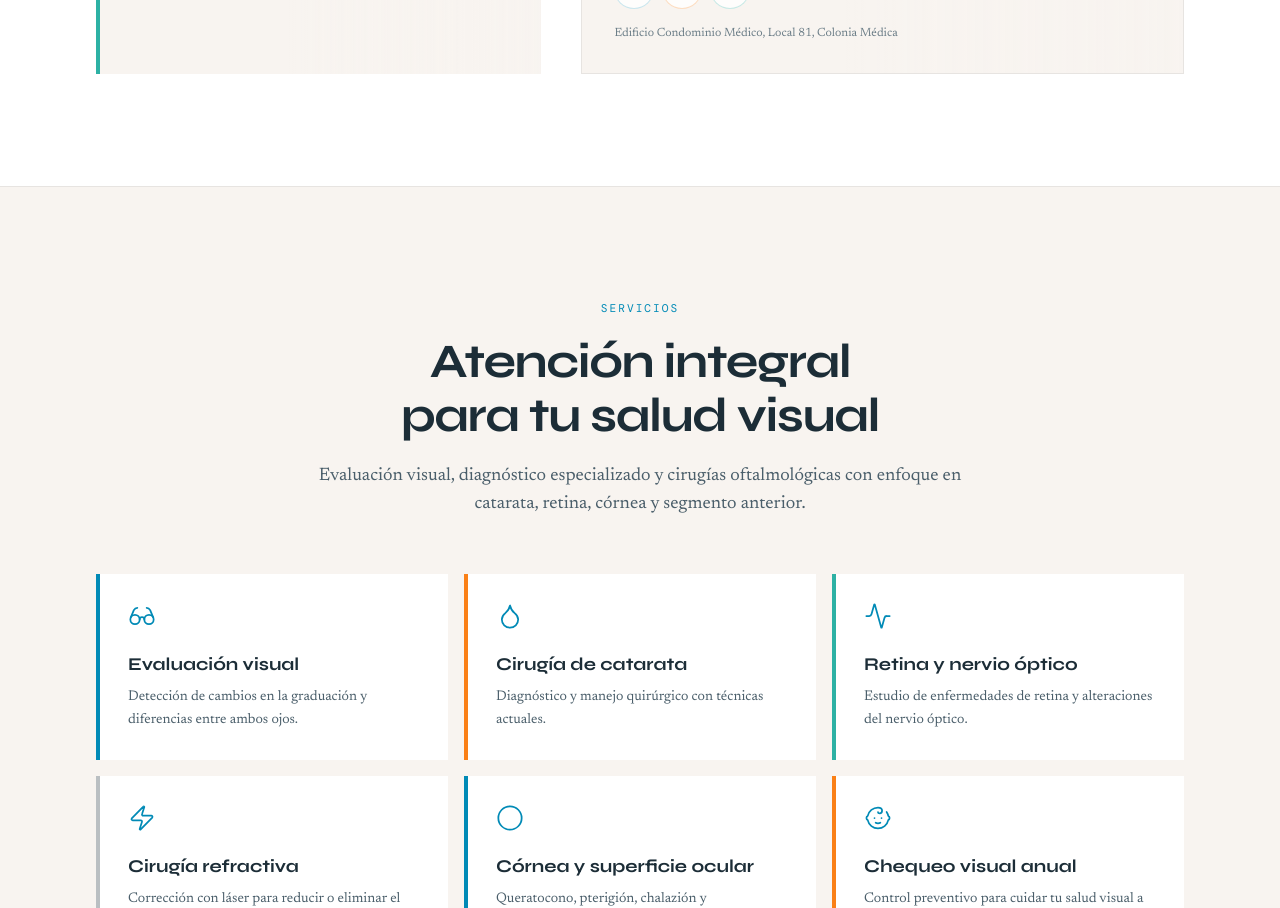
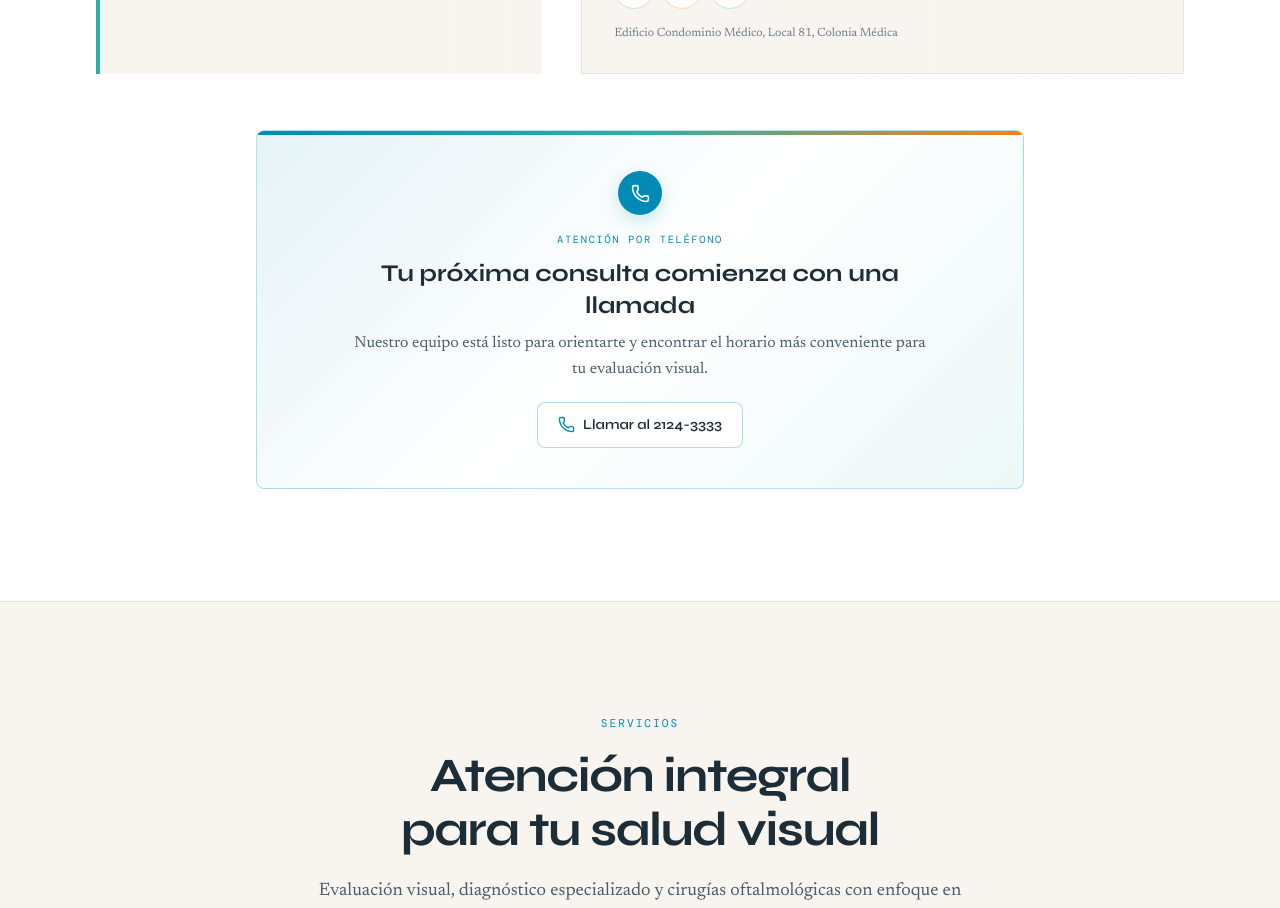
Before and after one commit to leofdr7/novavision, a React (Vite) app: page / in a window 1280 px wide. Shown: the part 2880-3788 px from the top of the page. Built offline with nearby package versions, Linux system fonts and the light colour scheme.

Commit message:
tel fijo

```diff
--- a/src/components/About.tsx
+++ b/src/components/About.tsx
@@ -1,4 +1,4 @@
-import { Facebook, Instagram, MessageCircle } from "lucide-react";
+import { Facebook, Instagram, MessageCircle, Phone } from "lucide-react";
 import { clinic } from "../data/clinic";
 import { Reveal, SectionLabel, SectionTitle } from "./ui/Reveal";
 
@@ -168,6 +168,33 @@ export function About() {
             ))}
           </div>
         </div>
+
+        <Reveal delay={0.12} className="mt-10 md:mt-14">
+          <aside className="relative mx-auto max-w-3xl overflow-hidden rounded-md border border-blue/25 bg-[linear-gradient(135deg,rgba(1,138,182,0.1),rgba(255,255,255,0.94),rgba(45,177,164,0.09))] px-6 py-8 text-center before:absolute before:inset-x-0 before:top-0 before:h-1 before:bg-[linear-gradient(90deg,#018AB6,#2DB1A4,#FA8017)] md:px-12 md:py-10">
+            <div className="mx-auto flex h-11 w-11 items-center justify-center rounded-full bg-blue text-white shadow-[0_6px_18px_rgba(1,138,182,0.2)]">
+              <Phone size={19} />
+            </div>
+            <div className="mx-auto mt-4 max-w-xl">
+              <p className="font-mono text-[0.65rem] uppercase tracking-[0.16em] text-blue">
+                Atención por teléfono
+              </p>
+              <h3 className="mt-2 font-display text-xl font-bold md:text-2xl">
+                Tu próxima consulta comienza con una llamada
+              </h3>
+              <p className="mt-2 text-sm leading-relaxed text-ink-soft md:text-base">
+                Nuestro equipo está listo para orientarte y encontrar el horario más
+                conveniente para tu evaluación visual.
+              </p>
+            </div>
+            <a
+              href="tel:21243333"
+              className="relative mt-5 inline-flex items-center justify-center gap-2 rounded-md border border-blue/30 bg-white/90 px-5 py-3 font-display text-sm font-semibold text-ink transition-all hover:-translate-y-0.5 hover:border-blue hover:shadow-[0_8px_24px_rgba(28,45,55,0.08)]"
+            >
+              <Phone size={17} className="text-blue" />
+              Llamar al 2124-3333
+            </a>
+          </aside>
+        </Reveal>
       </div>
     </section>
   );
```
